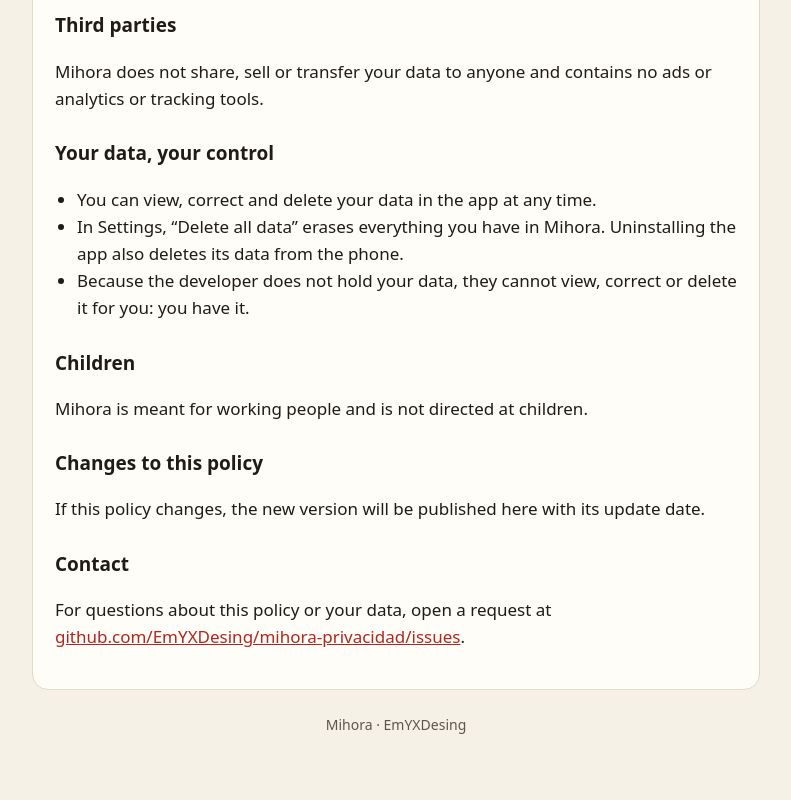
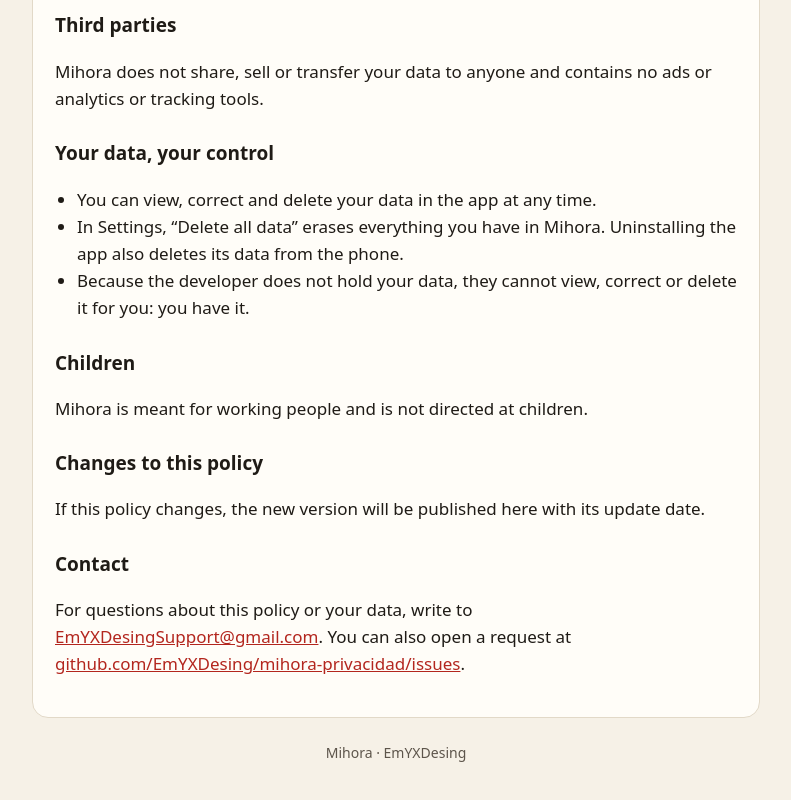
Before and after one commit to EmYXDesing/mihora-privacidad, a plain HTML site: page index.html in a window 1280 px wide. Shown: the part 1690-2490 px from the top of the page, without its empty margins (244-1035 px from the left). Drawn offline with Linux system fonts and the light colour scheme.

Commit message:
Contacto: EmYXDesingSupport@gmail.com

```diff
--- a/index.html
+++ b/index.html
@@ -131,7 +131,7 @@
 <p>Si esta política cambia, se publicará aquí la nueva versión con su fecha de actualización.</p>
 
 <h2>Contacto</h2>
-<p>Para preguntas sobre esta política o sobre tus datos, abre una consulta en <a href="https://github.com/EmYXDesing/mihora-privacidad/issues">github.com/EmYXDesing/mihora-privacidad/issues</a>.</p>
+<p>Para preguntas sobre esta política o sobre tus datos, escribe a <a href="mailto:EmYXDesingSupport@gmail.com">EmYXDesingSupport@gmail.com</a>. También puedes abrir una consulta en <a href="https://github.com/EmYXDesing/mihora-privacidad/issues">github.com/EmYXDesing/mihora-privacidad/issues</a>.</p>
 </section>
 
 <!-- ===================== EN ===================== -->
@@ -187,7 +187,7 @@
 <p>If this policy changes, the new version will be published here with its update date.</p>
 
 <h2>Contact</h2>
-<p>For questions about this policy or your data, open a request at <a href="https://github.com/EmYXDesing/mihora-privacidad/issues">github.com/EmYXDesing/mihora-privacidad/issues</a>.</p>
+<p>For questions about this policy or your data, write to <a href="mailto:EmYXDesingSupport@gmail.com">EmYXDesingSupport@gmail.com</a>. You can also open a request at <a href="https://github.com/EmYXDesing/mihora-privacidad/issues">github.com/EmYXDesing/mihora-privacidad/issues</a>.</p>
 </section>
 
 <!-- ===================== FR ===================== -->
@@ -243,7 +243,7 @@
 <p>Si cette politique change, la nouvelle version sera publiée ici avec sa date de mise à jour.</p>
 
 <h2>Contact</h2>
-<p>Pour toute question sur cette politique ou sur vos données, ouvrez une demande sur <a href="https://github.com/EmYXDesing/mihora-privacidad/issues">github.com/EmYXDesing/mihora-privacidad/issues</a>.</p>
+<p>Pour toute question sur cette politique ou sur vos données, écrivez à <a href="mailto:EmYXDesingSupport@gmail.com">EmYXDesingSupport@gmail.com</a>. Vous pouvez aussi ouvrir une demande sur <a href="https://github.com/EmYXDesing/mihora-privacidad/issues">github.com/EmYXDesing/mihora-privacidad/issues</a>.</p>
 </section>
 
 <!-- ===================== PT ===================== -->
@@ -299,7 +299,7 @@
 <p>Se esta política mudar, a nova versão será publicada aqui com a data de atualização.</p>
 
 <h2>Contacto</h2>
-<p>Para questões sobre esta política ou sobre os seus dados, abra um pedido em <a href="https://github.com/EmYXDesing/mihora-privacidad/issues">github.com/EmYXDesing/mihora-privacidad/issues</a>.</p>
+<p>Para questões sobre esta política ou sobre os seus dados, escreva para <a href="mailto:EmYXDesingSupport@gmail.com">EmYXDesingSupport@gmail.com</a>. Também pode abrir um pedido em <a href="https://github.com/EmYXDesing/mihora-privacidad/issues">github.com/EmYXDesing/mihora-privacidad/issues</a>.</p>
 </section>
 
 <!-- ===================== IT ===================== -->
@@ -355,7 +355,7 @@
 <p>Se questa informativa cambia, la nuova versione sarà pubblicata qui con la data di aggiornamento.</p>
 
 <h2>Contatti</h2>
-<p>Per domande su questa informativa o sui tuoi dati, apri una richiesta su <a href="https://github.com/EmYXDesing/mihora-privacidad/issues">github.com/EmYXDesing/mihora-privacidad/issues</a>.</p>
+<p>Per domande su questa informativa o sui tuoi dati, scrivi a <a href="mailto:EmYXDesingSupport@gmail.com">EmYXDesingSupport@gmail.com</a>. Puoi anche aprire una richiesta su <a href="https://github.com/EmYXDesing/mihora-privacidad/issues">github.com/EmYXDesing/mihora-privacidad/issues</a>.</p>
 </section>
 
 <!-- ===================== DE ===================== -->
@@ -411,7 +411,7 @@
 <p>Wenn sich diese Erklärung ändert, wird die neue Fassung hier mit ihrem Aktualisierungsdatum veröffentlicht.</p>
 
 <h2>Kontakt</h2>
-<p>Bei Fragen zu dieser Erklärung oder zu deinen Daten eröffne eine Anfrage unter <a href="https://github.com/EmYXDesing/mihora-privacidad/issues">github.com/EmYXDesing/mihora-privacidad/issues</a>.</p>
+<p>Bei Fragen zu dieser Erklärung oder zu deinen Daten schreib an <a href="mailto:EmYXDesingSupport@gmail.com">EmYXDesingSupport@gmail.com</a>. Du kannst auch eine Anfrage unter <a href="https://github.com/EmYXDesing/mihora-privacidad/issues">github.com/EmYXDesing/mihora-privacidad/issues</a> eröffnen.</p>
 </section>
 
 </main>
```
